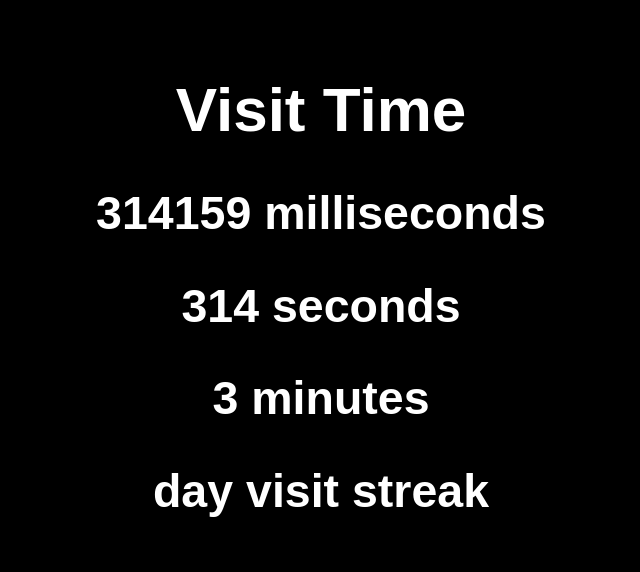
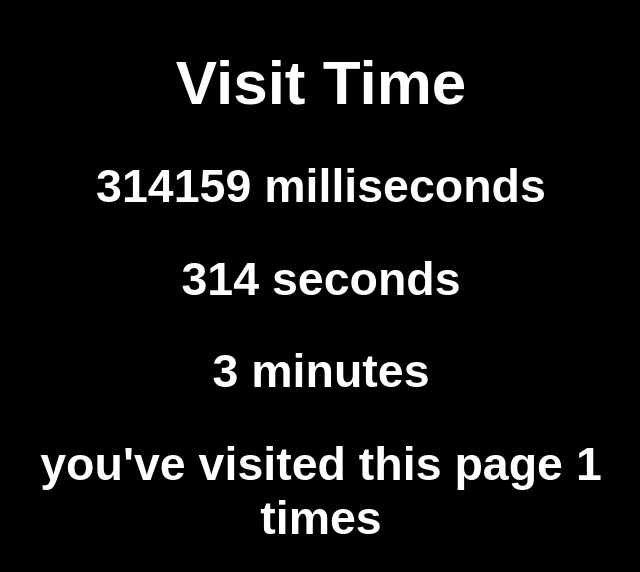
Before and after one commit to kpoovakan/visittime, a plain HTML site: page archives/index.html in a window 1280 px wide. Shown: the part 106-678 px from the top of the page, without its empty margins (319-959 px from the left). Drawn offline with Linux system fonts and the light colour scheme.

Commit message:
Add code to track visit count

```diff
--- a/archives/index.html
+++ b/archives/index.html
@@ -32,6 +32,26 @@
             }
         </style>
         <script>
+            const wait = (ms) => new Promise((resolve) => setTimeout(resolve, ms));
+            window.addEventListener("load", async function() {
+                await streak();
+                //milliseconds();
+                //seconds();
+                //minutes();
+            });
+            function streak() {
+                var streak = Number(window.localStorage.getItem("visittimeStreak"));
+                if (streak) {
+                    streak++;
+                } else {
+                    var streak = 1;
+                }
+                document.getElementById("streak").innerText = streak;
+                window.localStorage.setItem("visittimeStreak", streak);
+            }
+            async function milliseconds() {
+                var pass;
+            }
         </script>
     </head>
     <body>
@@ -40,7 +60,7 @@
             <h2><span id="milliseconds">314159</span> milliseconds</h2>
             <h2><span id="seconds">314</span> seconds</h2>
             <h2><span id="minutes">3</span> minutes</h2>
-            <h2><span id="streak"></span> day visit streak</h2>
+            <h2>you've visited this page <span id="streak"></span> times</h2>
         </div>
     </body>
 </html>
```
